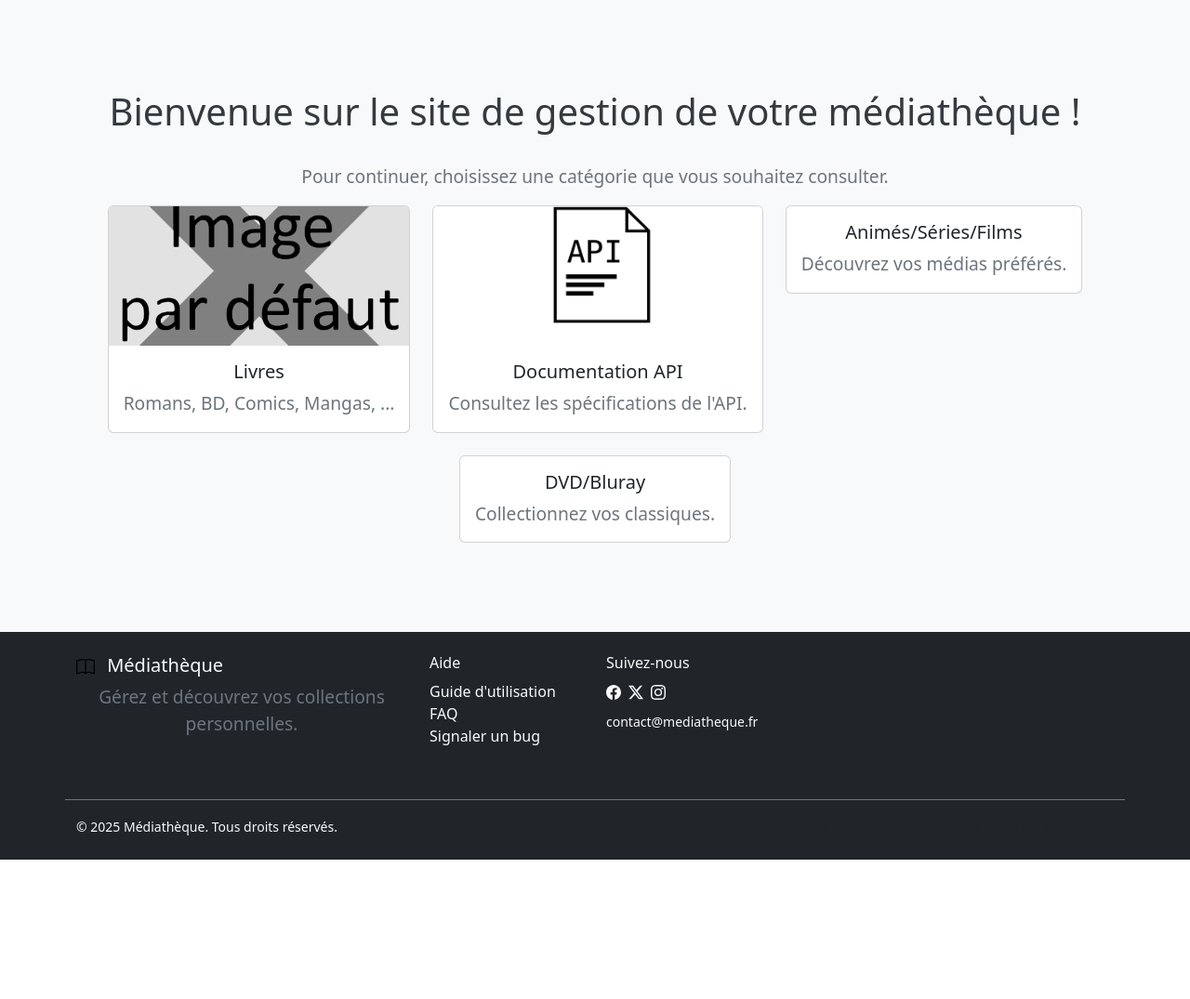
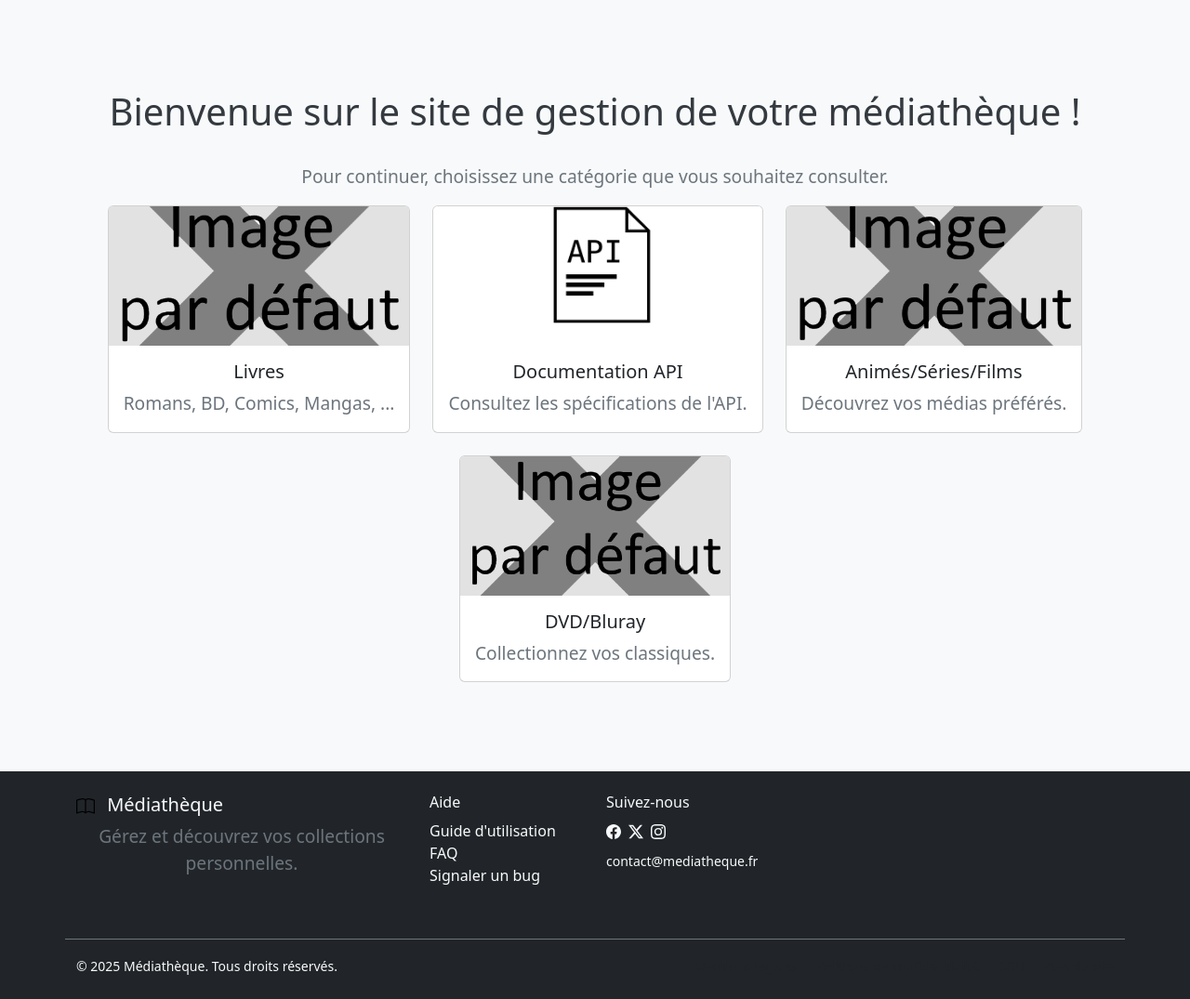
Before and after one commit to closzach/Mediatheque, a Django app: template Mediatheque/templates/hub.html in a window 1280 px wide. Shown: the part 56-1131 px from the top of the page at 93% size. Before the commit the page ends 981 px from the top, so only its background shows below. Run offline with Django 5.2, Linux system fonts and the light colour scheme; the template is opened without the code that fills it, so the values that code supplies are empty; some libraries are stand-ins or nearby versions.

Commit message:
Ajout images par défaut sur l'accueil.

```diff
--- a/Mediatheque/templates/hub.html
+++ b/Mediatheque/templates/hub.html
@@ -82,6 +82,7 @@ Médiathèque
             </a>
             <a href="#" class="text-decoration-none">
                 <div class="card text-center">
+                    <img src="{% static 'default.png' %}" alt="Livres" class="card-img-top">
                     <div class="card-body">
                         <h5 class="card-title">Animés/Séries/Films</h5>
                         <p class="card-text">Découvrez vos médias préférés.</p>
@@ -90,6 +91,7 @@ Médiathèque
             </a>
             <a href="#" class="text-decoration-none">
                 <div class="card text-center">
+                    <img src="{% static 'default.png' %}" alt="Livres" class="card-img-top">
                     <div class="card-body">
                         <h5 class="card-title">DVD/Bluray</h5>
                         <p class="card-text">Collectionnez vos classiques.</p>
```
